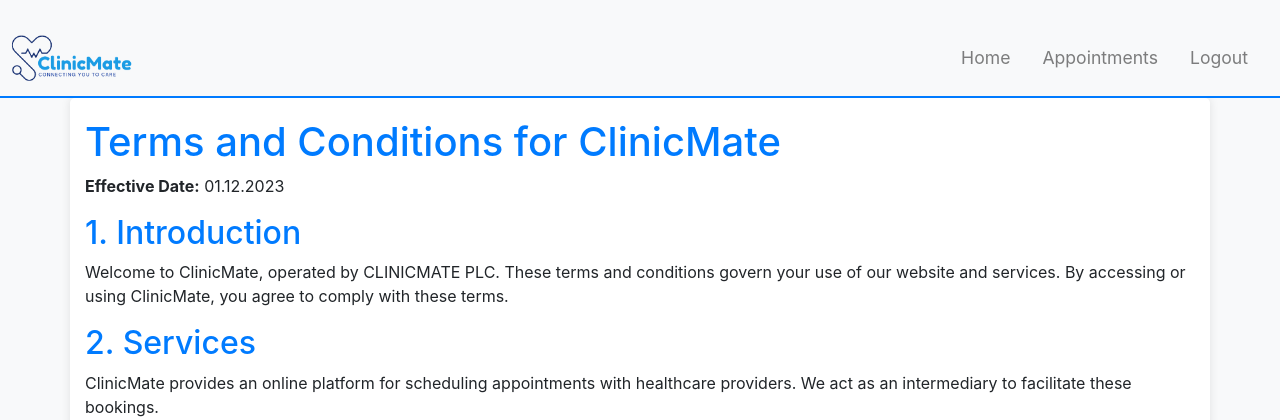
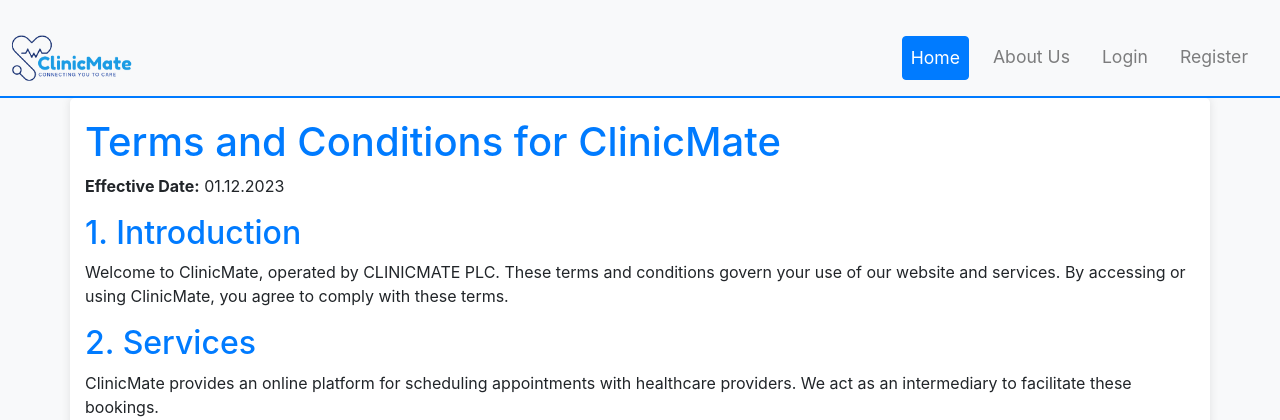
Before and after one commit to sasi1219/EChannelling, a Django app: page /terms_and_conditions/terms_and_conditions/ in a window 1280 px wide. Shown: the top 420 px of the page. Run offline with Django 5.2, Linux system fonts and the light colour scheme; some libraries are stand-ins or nearby versions.

Commit message:
Term and conditions page is updated.

```diff
--- a/terms_and_conditions/Templates/terms_and_conditions.html
+++ b/terms_and_conditions/Templates/terms_and_conditions.html
@@ -57,9 +57,11 @@
         </button>
         <div class="collapse navbar-collapse" id="navbarNav">
             <ul class="navbar-nav ml-auto">
-                <li class="nav-item"><a class="nav-link" href="/">Home</a></li>
-                <li class="nav-item"><a class="nav-link" href="/appointments">Appointments</a></li>
-                <li class="nav-item"><a class="nav-link" href="/">Logout</a></li>
+                <li class="nav-item"><a class="nav-link btn btn-primary text-white" href="/">Home</a></li>
+                <li class="nav-item"><a class="nav-link" href="/aboutus">About Us</a></li>
+                <li class="nav-item"><a class="nav-link" href="/login">Login</a></li>
+                <li class="nav-item"><a class="nav-link" href="/register">Register</a></li>
+
             </ul>
         </div>
 </nav>
```
Also changed, not shown: privacy_policy/Templates/privacy_policy.html (+5 -3 lines).
